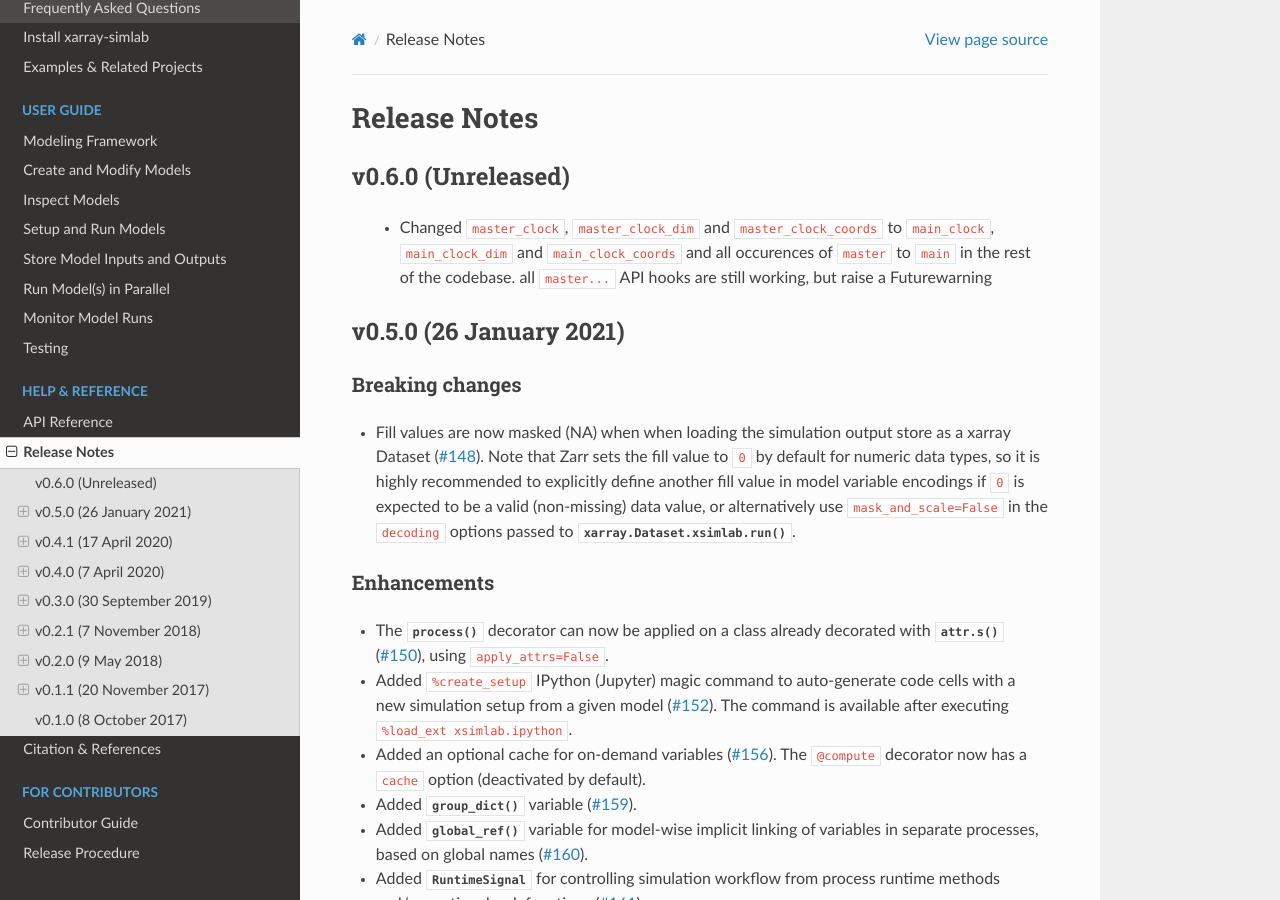
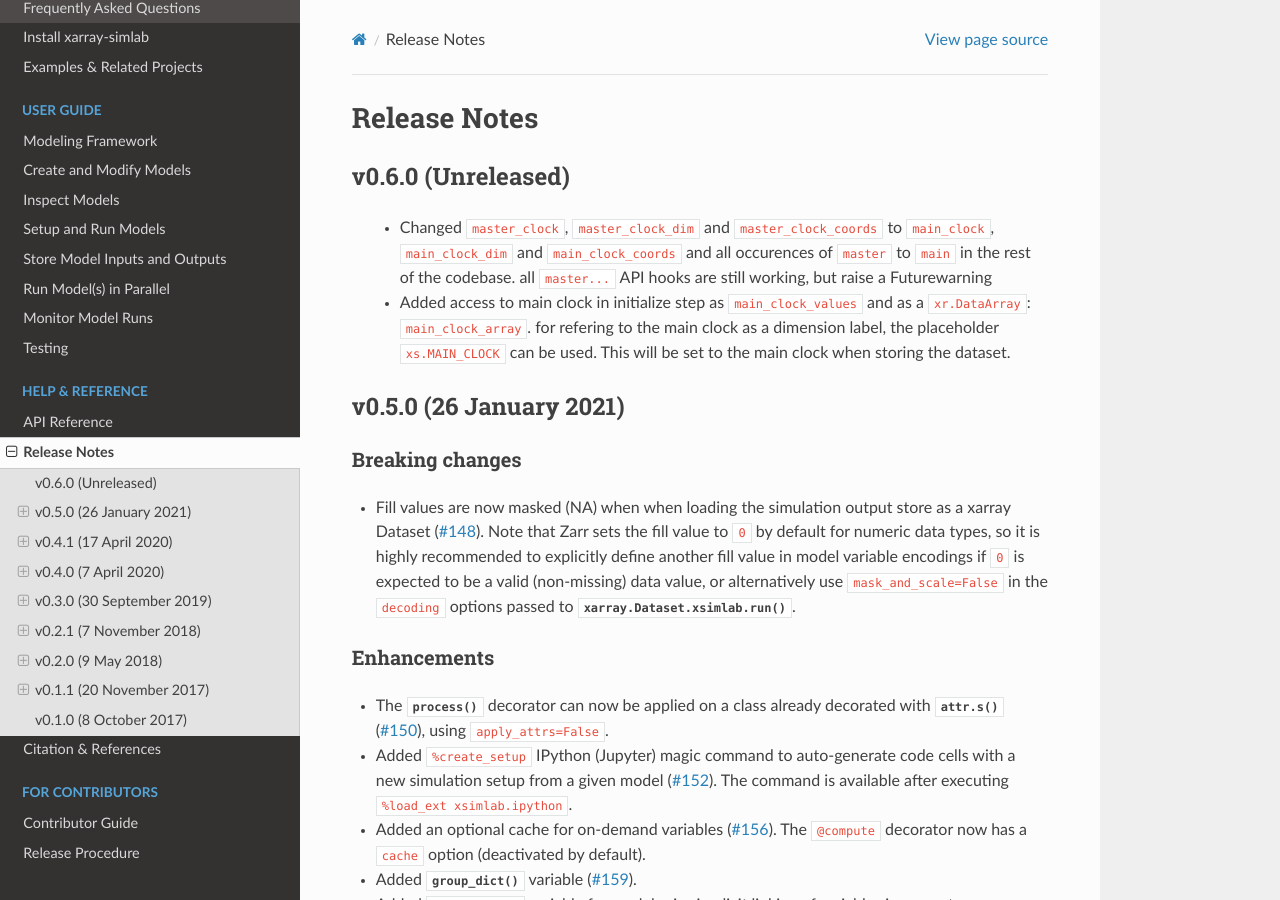
Before and after one commit to xarray-contrib/xarray-simlab, a Sphinx documentation site: the page built from doc/whats_new.rst, in a window 1280 px wide and 900 px high. Built offline with Sphinx 7.4.7 and the Read the Docs theme 2.0.0, drawn with Linux system fonts in a browser that asks for light colours; the version number could not be read and is left out.

Commit message:
updated what's new

```diff
--- a/doc/whats_new.rst
+++ b/doc/whats_new.rst
@@ -9,6 +9,10 @@ v0.6.0 (Unreleased)
    ``main_clock``, ``main_clock_dim`` and ``main_clock_coords`` and all
    occurences of ``master`` to ``main`` in the rest of the codebase. all
    ``master...`` API hooks are still working, but raise a Futurewarning
+ - Added access to main clock in initialize step as ``main_clock_values``
+   and as a ``xr.DataArray``: ``main_clock_array``. for refering to the main
+   clock as a dimension label, the placeholder ``xs.MAIN_CLOCK`` can be used.
+   This will be set to the main clock when storing the dataset.
 
 v0.5.0 (26 January 2021)
 ------------------------
```
